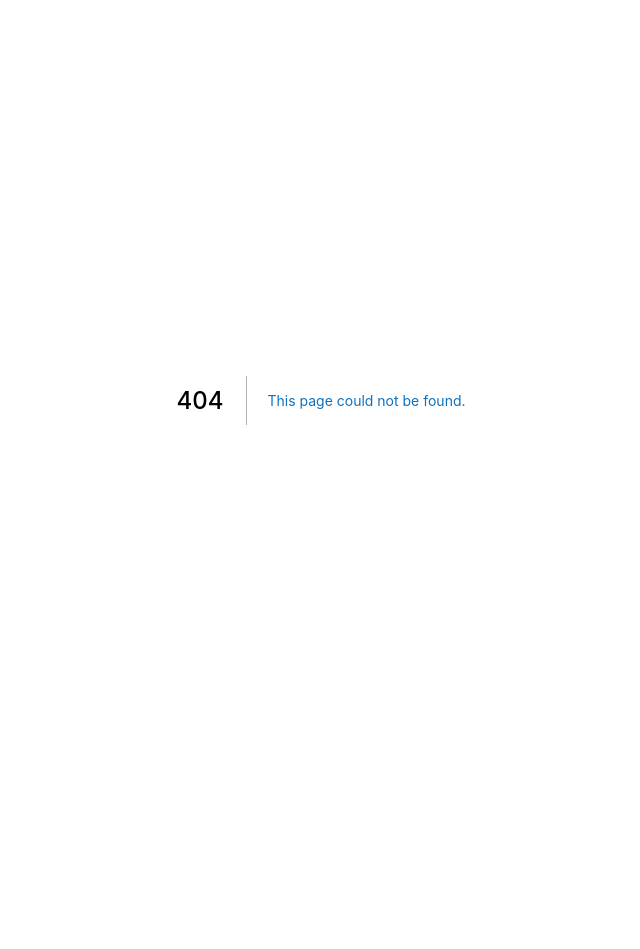
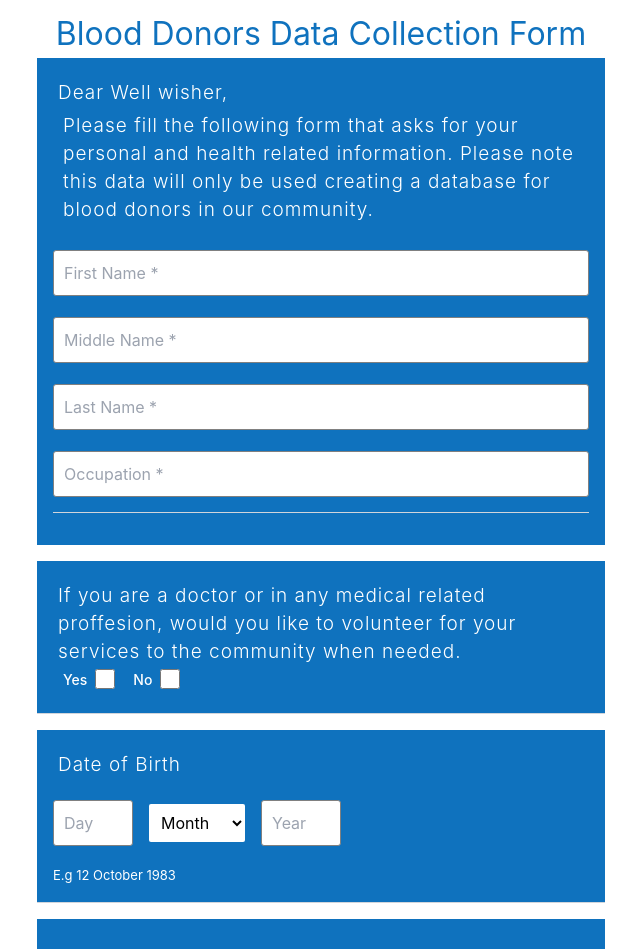
Before and after one commit to billykagwe/bloodDonation, a Next.js app: page /register in a window 1280 px wide. Before the commit this address had no page. Shown: the top 949 px of the page, without its empty margins (319-959 px from the left). Before the commit the page ends 800 px from the top, so only its background shows below. Built offline with nearby package versions, Linux system fonts and the light colour scheme.

Commit message:
register page

```diff
--- a/components/register.js
+++ b/components/register.js
@@ -129,7 +129,10 @@ export default function Register() {
                 type='number'
                 placeholder='Day'
               />
-              <select name='month' onChange={formDataChange}>
+              <select
+                className='text-black'
+                name='month'
+                onChange={formDataChange}>
                 <option>Month</option>
                 {months?.map((month) => (
                   <option key={month}>{month}</option>
--- a/pages/index.js
+++ b/pages/index.js
@@ -2,8 +2,7 @@
 
 import React, { useState } from "react";
 import Image from "next/image";
-
-import Register from "../components/register";
+import Link from "next/link";
 import HomePage from "../components/HomePage";
 function Index() {
   const [tab, setTab] = useState("home");
@@ -20,20 +19,8 @@ function Index() {
         }}>
         <Image width={150} height={150} alt='logo' src='/logo.png' />
       </div>
-      <div className='flex spaace-x-2 justify-center space-x-4 text-lg bg-blue-50 w-48 mx-auto rounded my-4'>
-        <p
-          onClick={() => setTab("home")}
-          style={{ color: active("home"), cursor: "pointer" }}>
-          Home
-        </p>
-        <p
-          onClick={() => setTab("register")}
-          style={{ color: active("register"), cursor: "pointer" }}>
-          Register
-        </p>
-      </div>
-      {tab === "home" && <HomePage />}
-      {tab === "register" && <Register />}
+
+      <HomePage />
     </div>
   );
 }
--- /dev/null
+++ b/pages/register.js
@@ -0,0 +1,9 @@
+/** @format */
+
+import React from "react";
+import Register from "../components/register";
+function register() {
+  return <Register />;
+}
+
+export default register;
```
